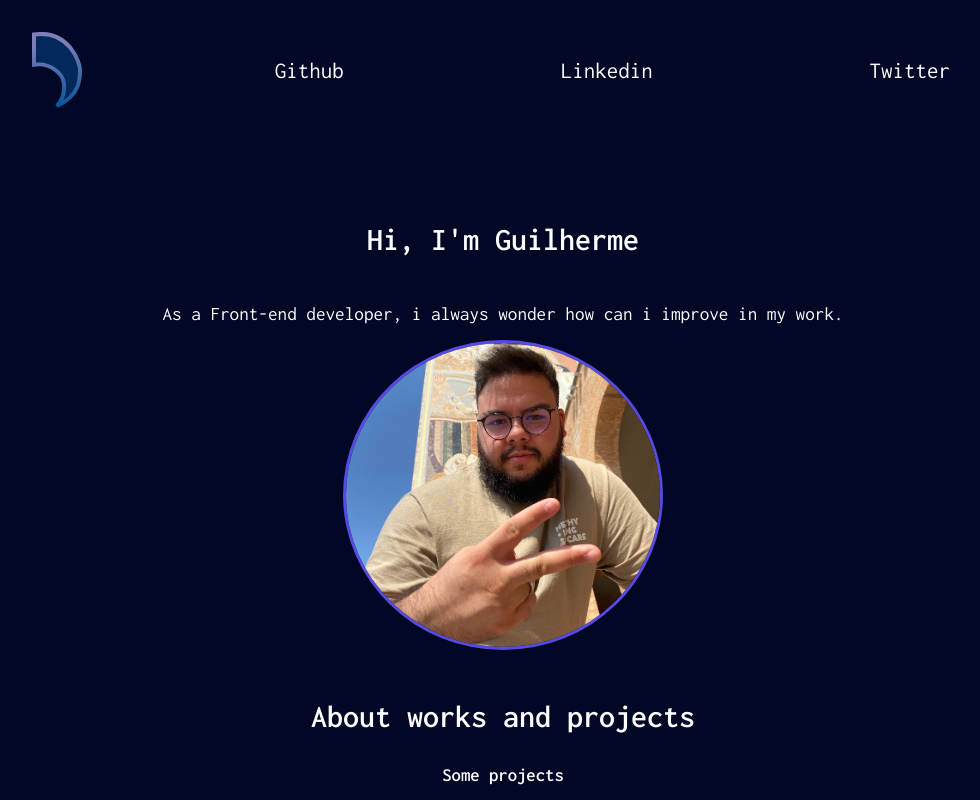
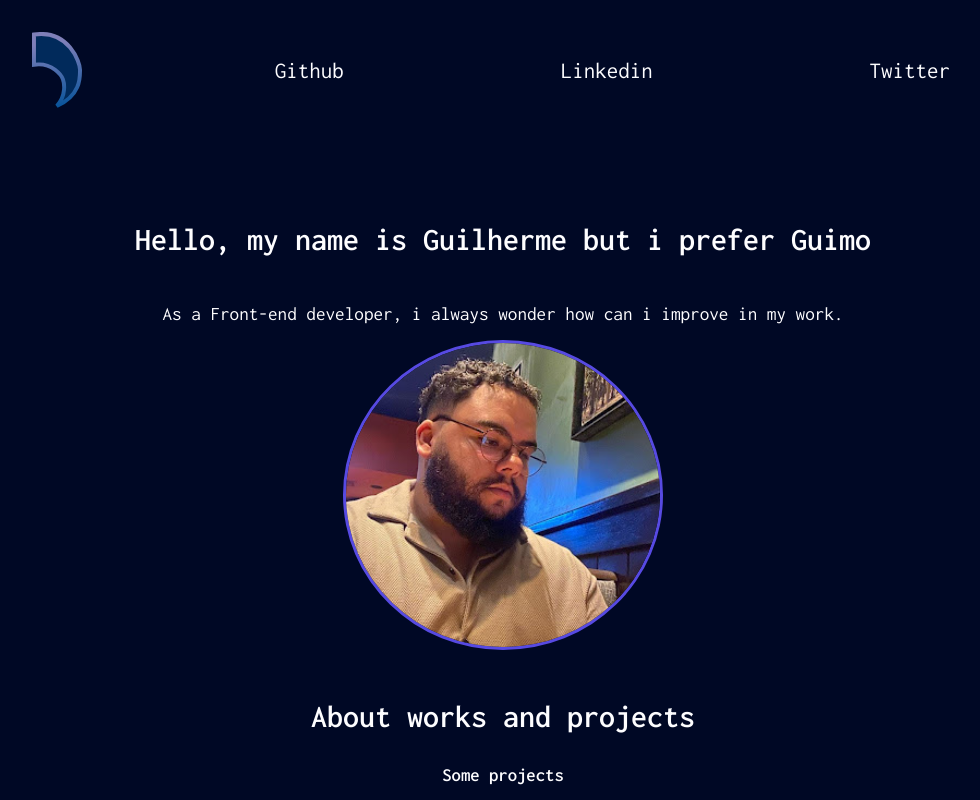
Before and after one commit to guim0/guim0-lp, a React (Vite) app: page / in a window 1280 px wide. Shown: the top 800 px of the page, without its empty margins (137-1117 px from the left). Built offline with nearby package versions, Linux system fonts and the light colour scheme.

Commit message:
:sparkles: feat: Add new photo

```diff
--- a/src/page/Home/index.tsx
+++ b/src/page/Home/index.tsx
@@ -3,7 +3,7 @@ import styles from "./Home.module.scss";
 export const Home = () => {
   return (
     <main className={styles.home}>
-      <h1>Hi, I'm Guilherme</h1>
+      <h1>Hello, my name is Guilherme but i prefer Guimo</h1>
       <section>
         <p>
           As a Front-end developer, i always wonder how can i improve in my
```
Also changed, not shown: public/me.jpg.
